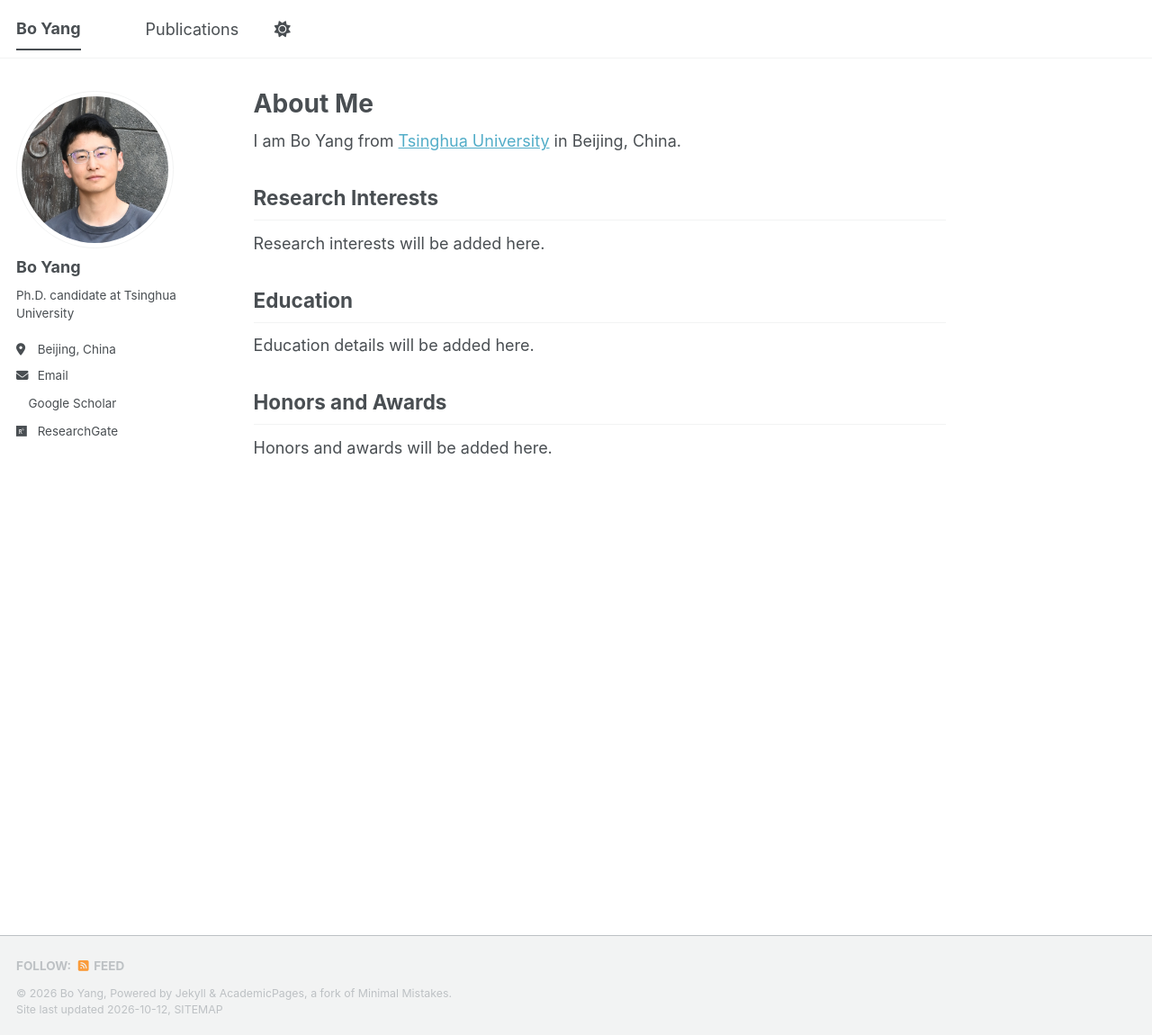
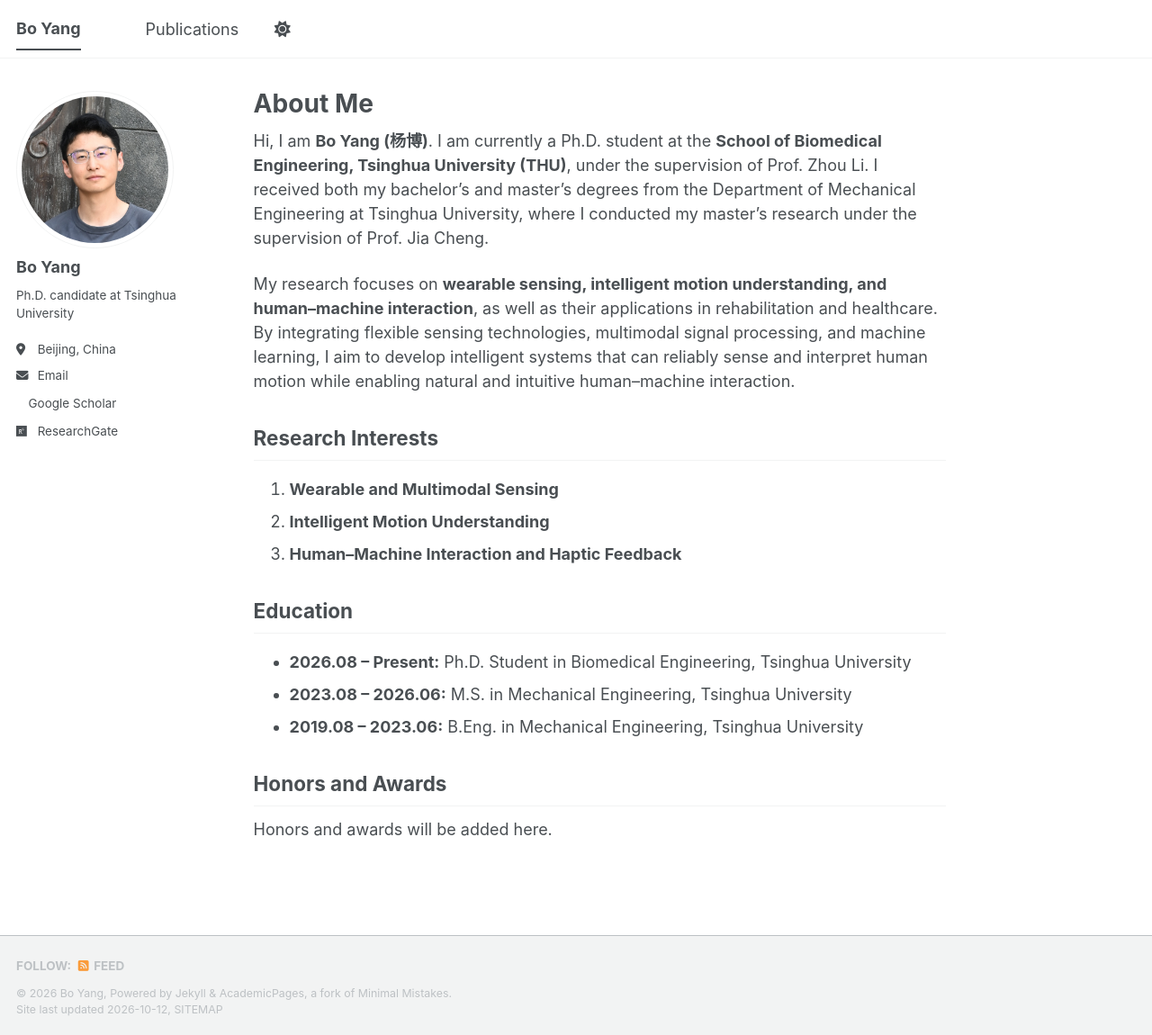
Before and after one commit to Burger-hub/burger-hub.github.io, a Jekyll site: the page built from _pages/about.md, in a window 1280 px wide and 1150 px high. Shown: the whole window at 90% size. Built offline with Jekyll 4.4.1, drawn with Linux system fonts in a browser that asks for light colours; a style sheet for code colours, icons or effects is not loaded.

Commit message:
Add biography, research interests, and education to homepage

```diff
--- a/_pages/about.md
+++ b/_pages/about.md
@@ -7,19 +7,21 @@ redirect_from:
   - /about.html
 ---
 
-I am Bo Yang from [Tsinghua University](https://www.tsinghua.edu.cn/en/) in Beijing, China.
+Hi, I am **Bo Yang (杨博)**. I am currently a Ph.D. student at the **School of Biomedical Engineering, Tsinghua University (THU)**, under the supervision of Prof. Zhou Li. I received both my bachelor's and master's degrees from the Department of Mechanical Engineering at Tsinghua University, where I conducted my master's research under the supervision of Prof. Jia Cheng.
 
-<!-- Add your position, department and a longer biography here when ready. -->
+My research focuses on **wearable sensing, intelligent motion understanding, and human–machine interaction**, as well as their applications in rehabilitation and healthcare. By integrating flexible sensing technologies, multimodal signal processing, and machine learning, I aim to develop intelligent systems that can reliably sense and interpret human motion while enabling natural and intuitive human–machine interaction.
 
 ## Research Interests
 
-<!-- Describe your research topics and current work here. -->
-Research interests will be added here.
+1. **Wearable and Multimodal Sensing**
+2. **Intelligent Motion Understanding**
+3. **Human–Machine Interaction and Haptic Feedback**
 
 ## Education
 
-<!-- Example format: YYYY–YYYY, Degree in Field, University. -->
-Education details will be added here.
+- **2026.08 – Present:** Ph.D. Student in Biomedical Engineering, Tsinghua University
+- **2023.08 – 2026.06:** M.S. in Mechanical Engineering, Tsinghua University
+- **2019.08 – 2023.06:** B.Eng. in Mechanical Engineering, Tsinghua University
 
 ## Honors and Awards
 
```
